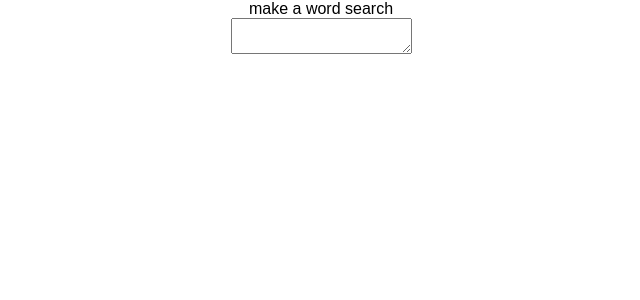
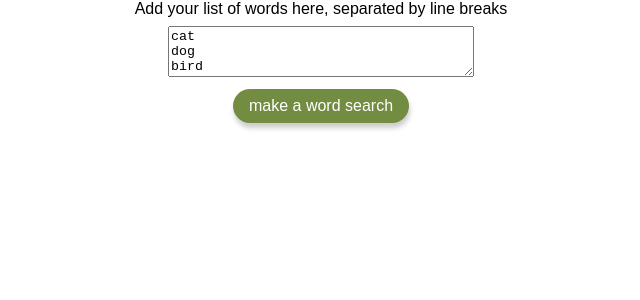
Before and after one commit to edabot/react-wordsearch, a React (Create React App) app: page / in a window 1280 px wide. Shown: the top 300 px of the page, without its empty margins (319-959 px from the left). Built offline with nearby package versions, Linux system fonts and the light colour scheme.

Commit message:
lots of fixes

```diff
--- a/package.json
+++ b/package.json
@@ -5,7 +5,8 @@
   "dependencies": {
     "react": "^16.2.0",
     "react-dom": "^16.2.0",
-    "react-scripts": "1.1.0"
+    "react-scripts": "1.1.0",
+    "react-textarea-autosize": "^5.2.1"
   },
   "scripts": {
     "start": "react-scripts start",
--- a/src/App.css
+++ b/src/App.css
@@ -1,6 +1,24 @@
 .App {
   text-align: center;
   width: 100%;
+
+}
+
+.word-input {
+  width: 300px;
+  max-width: 300px;
+  margin: .5rem;
+}
+
+.button-make {
+  padding: .5em 1em;
+  background-color: #728C41;
+  color: white;
+  border-radius: 20px;
+  display: inline-block;
+  cursor: pointer;
+  box-shadow: 1px 5px 5px rgba(0,0,0, .2);
+  margin-bottom: 1rem;
 }
 
 .grid {
@@ -36,3 +54,11 @@
   grid-template-columns: repeat(auto-fill, 100px);
 
 }
+
+@media print
+{
+    .no-print, .no-print *
+    {
+        display: none !important;
+    }
+}
--- a/src/App.js
+++ b/src/App.js
@@ -2,6 +2,7 @@ import React, { Component } from 'react';
 import './App.css';
 import WordSearch from "./wordSearch"
 import WordSearchDisplay from './WordSearchDisplay.react'
+import Textarea from "react-textarea-autosize";
 
 class App extends Component {
 
@@ -9,7 +10,7 @@ class App extends Component {
     super(props)
 
     this.state = {
-      wordText: "",
+      wordText: "cat\ndog\nbird",
       results: null
     }
   }
@@ -26,9 +27,18 @@ class App extends Component {
   render() {
     return (
       <div className="App">
-
-        <div onClick={this.makeWordSearch.bind(this)}>make a word search</div>
-        <textarea onChange={this.updateWords.bind(this)} value={this.state.wordText}/>
+        <div className='no-print'>
+          <div>Add your list of words here, separated by line breaks</div>
+          <div>
+          <Textarea
+            useCacheForDOMMeasurements
+            value={this.state.wordText}
+            className="word-input"
+            onChange={this.updateWords.bind(this)}
+            />
+        </div>
+          <div className="button-make" onClick={this.makeWordSearch.bind(this)}>make a word search</div>
+        </div>
         {this.state.results && <WordSearchDisplay results={this.state.results} wordList={this.state.wordText.split("\n")} /> }
       </div>
     );
```
Also changed, not shown: 1 other file (tests, documents, lock files or other folders).
